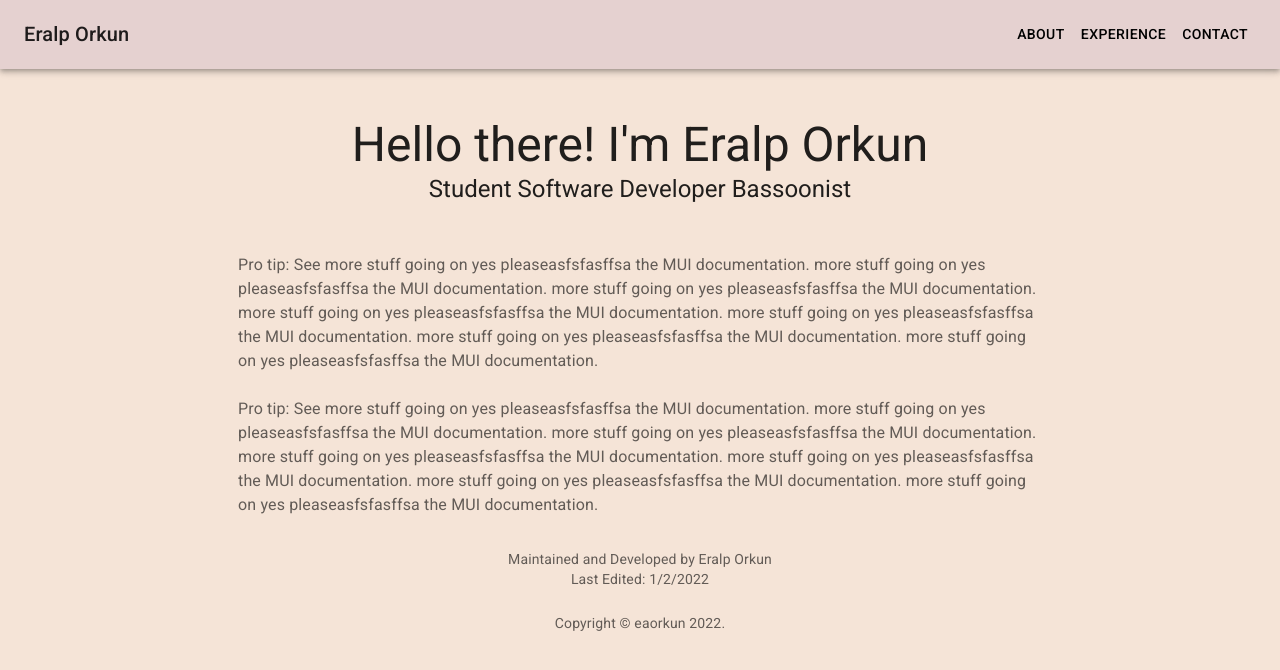
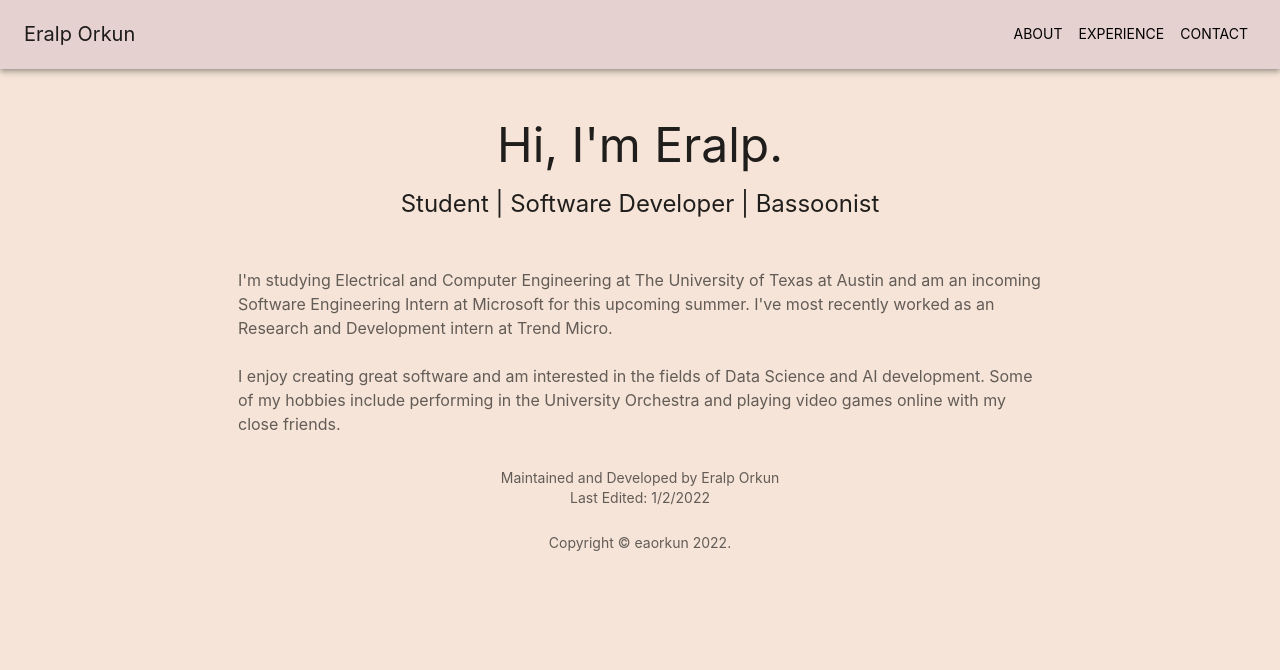
Before and after one commit to eaorkun/portfolio, a React (Create React App) app: page / in a window 1280 px wide. Shown: the top 670 px of the page. Built offline with nearby package versions, Linux system fonts and the light colour scheme.

Commit message:
Real content

```diff
--- a/src/components/About.js
+++ b/src/components/About.js
@@ -12,24 +12,17 @@ export default function About() {
     <Container maxWidth="md">
 
         <Typography variant='body1' sx={{ mt: 3, mb: 3 }} color="text.secondary">
-        Pro tip: See more stuff going on yes pleaseasfsfasffsa the MUI documentation.
-        more stuff going on yes pleaseasfsfasffsa the MUI documentation.
-        more stuff going on yes pleaseasfsfasffsa the MUI documentation.
-        more stuff going on yes pleaseasfsfasffsa   the MUI documentation.
-        more stuff going on yes pleaseasfsfasffsa the MUI documentation.
-        more stuff going on yes pleaseasfsfasffsa the MUI documentation.
-        more stuff going on yes pleaseasfsfasffsa the MUI documentation.
+        I'm studying Electrical and Computer Engineering at The University of Texas at Austin and am an incoming
+        Software Engineering Intern at Microsoft for this upcoming summer. I've most recently
+        worked as an Research and Development intern at Trend Micro.
+
         </Typography>
 
 
         <Typography paragraph={true} variant='body1' sx={{ mt: 3, mb: 3 }} color="text.secondary">
-        Pro tip: See more stuff going on yes pleaseasfsfasffsa the MUI documentation.
-        more stuff going on yes pleaseasfsfasffsa the MUI documentation.
-        more stuff going on yes pleaseasfsfasffsa the MUI documentation.
-        more stuff going on yes pleaseasfsfasffsa the MUI documentation.
-        more stuff going on yes pleaseasfsfasffsa the MUI documentation.
-        more stuff going on yes pleaseasfsfasffsa the MUI documentation.
-        more stuff going on yes pleaseasfsfasffsa the MUI documentation.
+
+        I enjoy creating great software and am interested in the fields of Data Science and AI development.
+        Some of my hobbies include performing in the University Orchestra and playing video games online with my close friends.
         </Typography>
 
     </Container>
--- a/src/components/Name.js
+++ b/src/components/Name.js
@@ -11,12 +11,12 @@ export default function About() {
 
     <Container maxWidth="md">
 
-        <Typography variant="h3" align='center' sx={{ mt: 6, mb: 0 }}>
-        Hello there!            I'm Eralp Orkun
+        <Typography variant="h3" align='center' sx={{ mt: 6, mb: 2 }}>
+        Hi, I'm Eralp.
         </Typography>
 
         <Typography variant="h5" align='center' sx={{ mt: 0, mb: 6 }}>
-        Student      Software Developer Bassoonist
+        Student | Software Developer | Bassoonist
         </Typography>
 
     </Container>
--- a/src/styles/theme.js
+++ b/src/styles/theme.js
@@ -1,25 +1,115 @@
 import { red, teal } from '@mui/material/colors';
-import { createTheme } from '@mui/material/styles';
+import { createTheme, responsiveFontSizes } from '@mui/material/styles';
 
 // https://coolors.co/
 
 
 // A custom theme for this app
-const theme = createTheme({
+let theme = createTheme({
   palette: {
+    mode:"light",
+    common: {
+      black: "#000",
+      white: "#fff",
+    },
     primary: {
       main: '#E5D1D0',
+      // light: '#E5D1D0',
+      // dark: '#E5D1D0',
     },
     secondary: {
       main: '#19857b',
+      // light: '#19857b',
+      // dark: '#19857b',
     },
     error: {
       main: red.A400,
+      // light: red.A400,
+      // dark: red.A400,
+    },
+    warning: {
+      main: red.A400,
+      // light: red.A400,
+      // dark: red.A400,
+    },
+    info: {
+      main: red.A400,
+      // light: red.A400,
+      // dark: red.A400,
+    },
+    success: {
+      main: red.A400,
+      // light: red.A400,
+      // dark: red.A400,
     },
     background: {
       default: '#F5E4D7',
     }
   },
+  typography: {
+    fontSize: 14,
+    fontWeightLight: 400, // Work Sans
+    fontWeightRegular: 400, // Work Sans
+    fontWeightMedium: 400, // Roboto Condensed
+    fontWeightBold: 700,
+    // fontFamily: "Roboto", "Helvetica", "Arial", sans-serif",
+    // fontFamily: "'Work Sans', sans-serif",
+    // fontFamily: "'Roboto Condensed', sans-serif",
+    textTransform: 'uppercase',
+    fontFamily: [
+      '-apple-system',
+      'BlinkMacSystemFont',
+      '"Segoe UI"',
+      'Roboto',
+      '"Helvetica Neue"',
+      'Arial',
+      'sans-serif',
+      '"Apple Color Emoji"',
+      '"Segoe UI Emoji"',
+      '"Segoe UI Symbol"',
+    ].join(','),
+    poster: {
+      color: 'red',
+    },
+    // h1: {
+    //   fontWeight: 600,
+    //   fontSize: 60,
+    // },
+    // h2: {
+    //   fontWeight: 600,
+    //   fontSize: 60,
+    // },
+    // h3: {
+    //   fontWeight: 600,
+    //   fontSize: 60,
+    // },
+    // h4: {
+    //   fontWeight: 600,
+    //   fontSize: 60,
+    // },
+    // h5: {
+    //   fontWeight: 600,
+    //   fontSize: 60,
+    // },
+    // h6: {
+    //   fontWeight: 600,
+    //   fontSize: 60,
+    // },
+    // subtitle1: {
+    //   fontWeight: 600,
+    //   fontSize: 60,
+    // },
+    // body1: {
+    //   fontWeight: 600,
+    //   fontSize: 60,
+    // },
+    // body2: {
+    //   fontWeight: 600,
+    //   fontSize: 60,
+    // },
+  },
 });
 
+theme = responsiveFontSizes(theme);
+
 export default theme;
```
